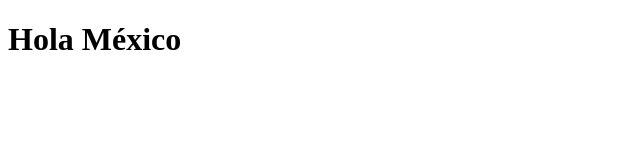
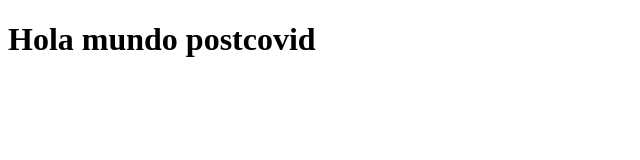
Before and after one commit to josealbertonugadan/clon-google-page, a plain HTML site: page docs/index.html in a window 1280 px wide. Shown: the whole page, without its empty margins (0-640 px from the left). Drawn offline with Linux system fonts and the light colour scheme.

Commit message:
Carpeta docs

```diff
--- a/index.html
+++ b/docs/index.html
@@ -7,6 +7,6 @@
     <title>Clon de Google</title>
 </head>
 <body>
-    <h1>Hola México</h1>
+    <h1>Hola mundo postcovid</h1>
 </body>
 </html>
```
